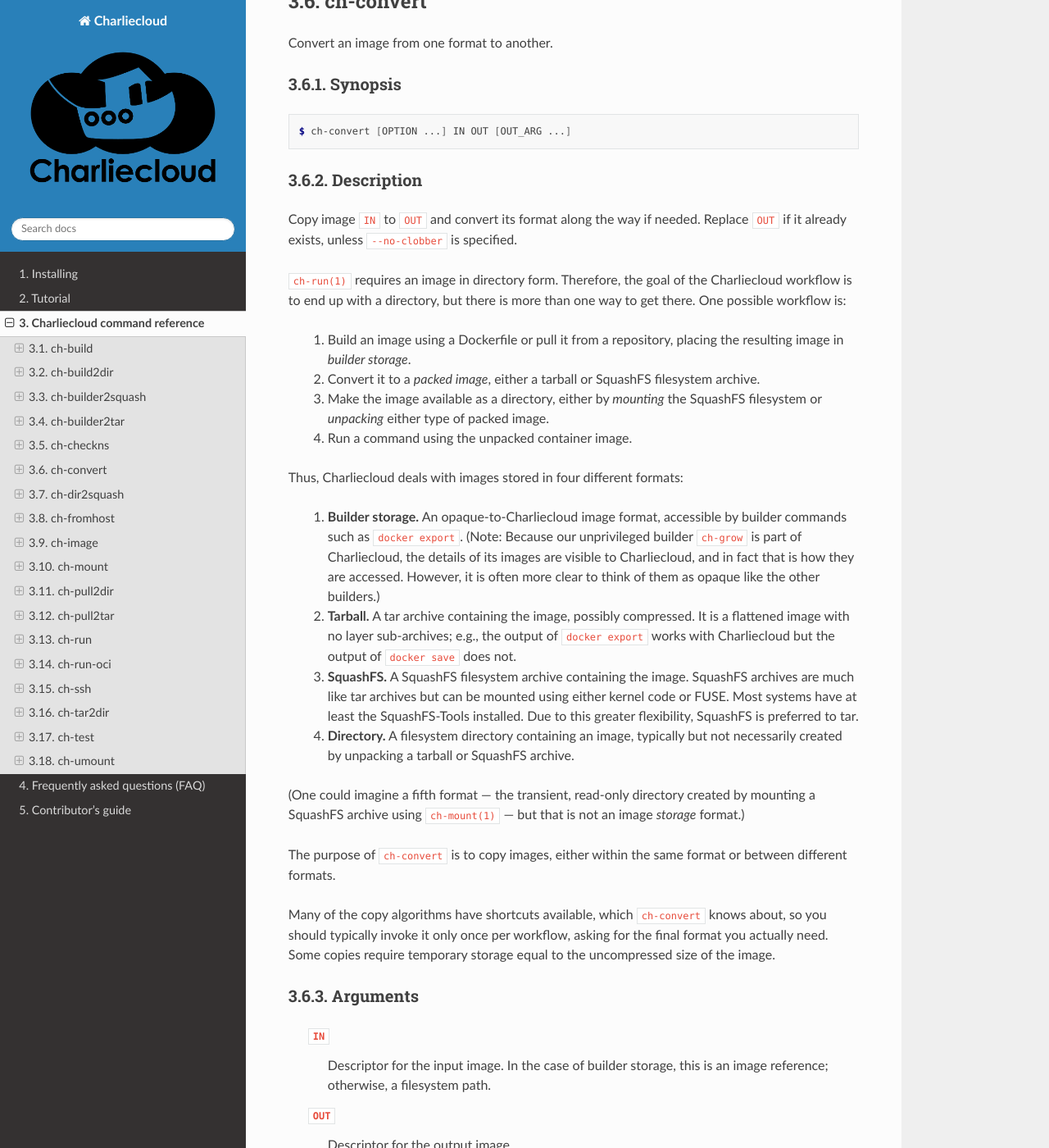
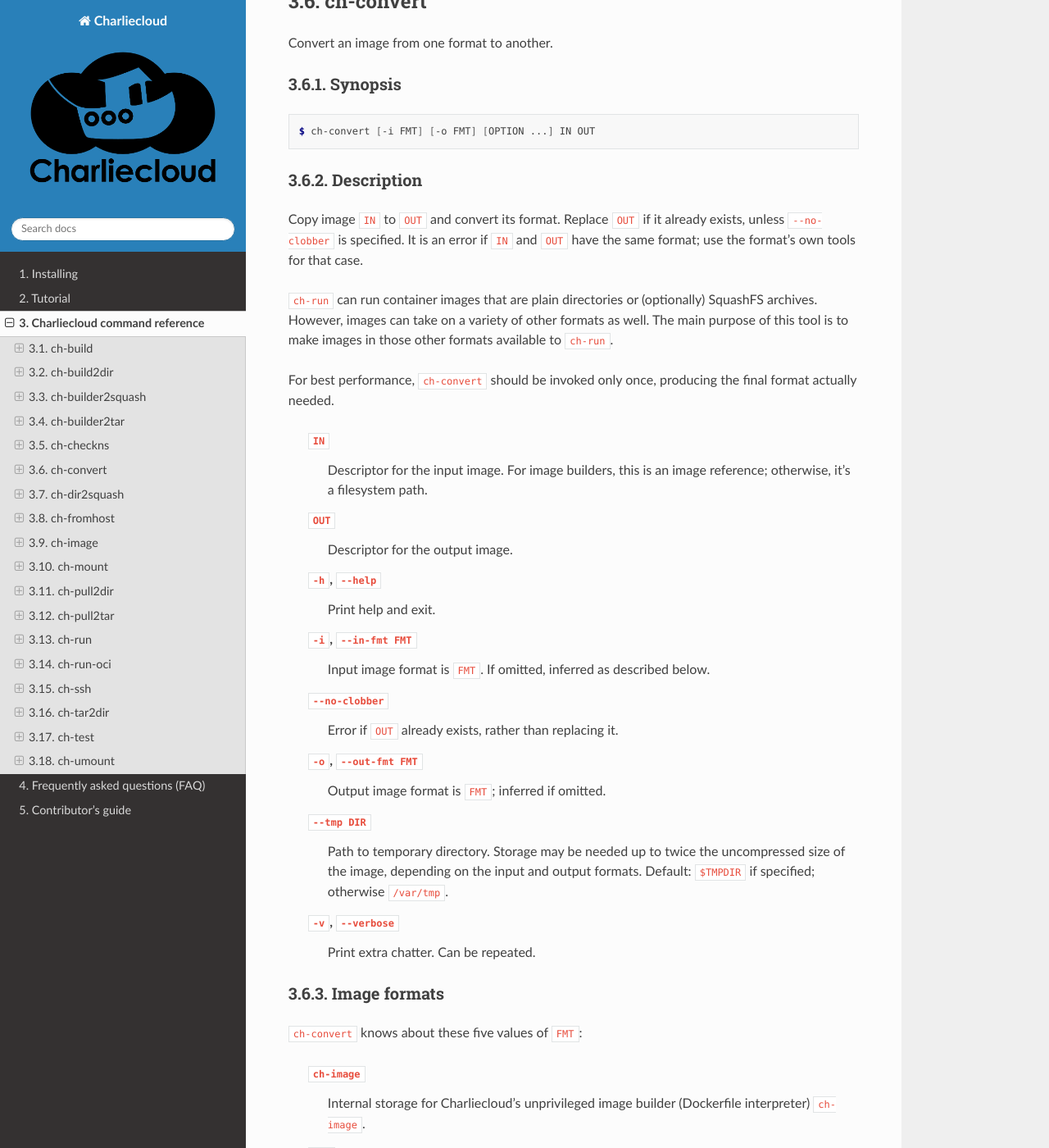
Before and after one commit to hpc/charliecloud, a Sphinx documentation site: the page built from doc/command-usage.rst, in a window 1280 px wide and 1400 px high, scrolled down 6708 px. Shown: the whole window at 82% size. Built offline with Sphinx 7.4.7 and the Read the Docs theme 2.0.0, drawn with Linux system fonts in a browser that asks for light colours; some of the changed text lies outside the part shown.

Commit message:
revise man page

```diff
--- a/doc/ch-convert_desc.rst
+++ b/doc/ch-convert_desc.rst
@@ -3,216 +3,177 @@
 
 ::
 
-  $ ch-convert [OPTION ...] IN OUT [OUT_ARG ...]
+  $ ch-convert [-i FMT] [-o FMT] [OPTION ...] IN OUT
 
 Description
 ===========
 
-Copy image :code:`IN` to :code:`OUT` and convert its format along the way if
-needed. Replace :code:`OUT` if it already exists, unless :code:`--no-clobber`
-is specified.
+Copy image :code:`IN` to :code:`OUT` and convert its format. Replace
+:code:`OUT` if it already exists, unless :code:`--no-clobber` is specified. It
+is an error if :code:`IN` and :code:`OUT` have the same format; use the
+format's own tools for that case.
 
-:code:`ch-run(1)` requires an image in directory form. Therefore, the goal of
-the Charliecloud workflow is to end up with a directory, but there is more
-than one way to get there. One possible workflow is:
+:code:`ch-run` can run container images that are plain directories or
+(optionally) SquashFS archives. However, images can take on a variety of other
+formats as well. The main purpose of this tool is to make images in those
+other formats available to :code:`ch-run`.
 
-  1. Build an image using a Dockerfile or pull it from a repository, placing
-     the resulting image in *builder storage*.
-
-  2. Convert it to a *packed image*, either a tarball or SquashFS filesystem
-     archive.
-
-  3. Make the image available as a directory, either by *mounting* the
-     SquashFS filesystem or *unpacking* either type of packed image.
-
-  4. Run a command using the unpacked container image.
-
-Thus, Charliecloud deals with images stored in four different formats:
-
-  1. **Builder storage.** An opaque-to-Charliecloud image format, accessible
-     by builder commands such as :code:`docker export`. (Note: Because our
-     unprivileged builder :code:`ch-grow` is part of Charliecloud, the details
-     of its images are visible to Charliecloud, and in fact that is how they
-     are accessed. However, it is often more clear to think of them as opaque
-     like the other builders.)
-
-  2. **Tarball.** A tar archive containing the image, possibly compressed. It
-     is a flattened image with no layer sub-archives; e.g., the output of
-     :code:`docker export` works with Charliecloud but the output of
-     :code:`docker save` does not.
-
-  3. **SquashFS.** A SquashFS filesystem archive containing the image.
-     SquashFS archives are much like tar archives but can be mounted using
-     either kernel code or FUSE. Most systems have at least the SquashFS-Tools
-     installed. Due to this greater flexibility, SquashFS is preferred to tar.
-
-  4. **Directory.** A filesystem directory containing an image, typically but
-     not necessarily created by unpacking a tarball or SquashFS archive.
-
-(One could imagine a fifth format — the transient, read-only directory created
-by mounting a SquashFS archive using :code:`ch-mount(1)` — but that is not an
-image *storage* format.)
-
-The purpose of :code:`ch-convert` is to copy images, either within the same
-format or between different formats.
-
-Many of the copy algorithms have shortcuts available, which :code:`ch-convert`
-knows about, so you should typically invoke it only once per workflow, asking
-for the final format you actually need. Some copies require temporary storage
-equal to the uncompressed size of the image.
-
-
-Arguments
-=========
+For best performance, :code:`ch-convert` should be invoked only once,
+producing the final format actually needed.
 
   :code:`IN`
-    Descriptor for the input image. In the case of builder storage, this is an
-    image reference; otherwise, a filesystem path.
+    Descriptor for the input image. For image builders, this is an image
+    reference; otherwise, it's a filesystem path.
 
   :code:`OUT`
     Descriptor for the output image.
 
-  :code:`OUT_ARG ...`
-    (Valid only for :code:`tar` and :code:`squash` output formats.) Additional
-    arguments passed unchanged to the packing command.
-
-  :code:`-b`, :code:`--builder BUILDER`
-    Use image builder :code:`BUILDER`. Default: :code:`$CH_BUILDER` if set;
-    otherwise guessed (see :code:`ch-build(1)`).
-
-  :code:`-c`, :code:`--out-compress (none|gzip|xz)`
-    (Valid only for :code:`tar` and :code:`squash` output formats.)
-    Compression algorithm for archive file. Default: :code:`$CH_COMPRESSION`
-    if set; otherwise :code:`gzip`.
-
   :code:`-h`, :code:`--help`
     Print help and exit.
 
-  :code:`-i`, :code:`--in-fmt (builder|dir|tar|squash)`
-    Format of the input image. If omitted, inferred as described below.
+  :code:`-i`, :code:`--in-fmt FMT`
+   Input image format is :code:`FMT`. If omitted, inferred as described below.
 
   :code:`--no-clobber`
-    Complain and fail if :code:`OUT` already exists, rather than replacing it.
+    Error if :code:`OUT` already exists, rather than replacing it.
 
-  :code:`-o`, :code:`--out-fmt (builder|dir|tar|squash)`
-    Format of the output image; inferred if omitted.
-
-  :code:`-s`, :code:`--builder-storage ARG`
-    Some builders take an argument specifying where to find their storage,
-    e.g. :code:`ch-grow --storage=/path`. If specified, pass :code:`ARG` to
-    the builder. Default: :code:`$CH_GROW_STORAGE` if set; otherwise, see
-    :code:`ch-grow(1)`. (Currently only implemented for :code:`ch-grow(1)`.)
+  :code:`-o`, :code:`--out-fmt FMT`
+    Output image format is :code:`FMT`; inferred if omitted.
 
   :code:`--tmp DIR`
-    Path to temporary directory. Storage needed varies between zero and the
+    Path to temporary directory. Storage may be needed up to twice the
     uncompressed size of the image, depending on the input and output formats.
-    Default: :code:`$TMP` if specified; otherwise :code:`/tmp`.
+    Default: :code:`$TMPDIR` if specified; otherwise :code:`/var/tmp`.
 
   :code:`-v`, :code:`--verbose`
-    Print extra chatter.
+    Print extra chatter. Can be repeated.
+
+.. Notes:
+
+   1. It's a deliberate choice to use UNIXey options rather than the Skopeo
+      syntax [1], e.g. "-i docker" rather than "docker:image-name".
+
+      [1]: https://manpages.debian.org/unstable/golang-github-containers-image/containers-transports.5.en.html
+
+   2. There used to be an [OUT_ARG ...] that would be passed unchanged to the
+      archiver, i.e. tar(1) or mksquashfs(1). However it wasn't clear there
+      were real use cases, and this has lots of opportunities to mess things
+      up. Also, it's not clear when it will be called. For example, if you
+      convert a directory to a tarball, then passing e.g. -J to XZ-compress
+      will work fine, but when converting from Docker, we just compress the
+      tarball we got from Docker, so in that case -J wouldn't work.
+
+   3. I also deliberately left out an option to change the output compression
+      algorithm, under the assumption that the default is good enough. This
+      can be revisited later IMO if needed.
+
+
+Image formats
+=============
+
+:code:`ch-convert` knows about these five values of :code:`FMT`:
+
+  :code:`ch-image`
+    Internal storage for Charliecloud's unprivileged image builder (Dockerfile
+    interpreter) :code:`ch-image`.
+
+  :code:`dir`
+    Ordinary filesystem directory (i.e., not a mount point) containing an
+    unpacked image. Output directories that already exist are only replaced if
+    they look like an image.
+
+  :code:`docker`
+    Internal storage for Docker.
+
+  :code:`squash`
+    SquashFS filesystem archive containing the flattened image. SquashFS
+    archives are much like tar archives but are mountable, including by
+    :code:`ch-run`'s internal SquashFUSE mounting. Most systems have at least
+    the SquashFS-Tools installed which allows unpacking into a directory, just
+    like tar. Due to this greater flexibility, SquashFS is preferred to tar.
+
+  :code:`tar`
+    Tar archive containing the flattened image with no layer sub-archives;
+    i.e., the output of :code:`docker export` works but the output of
+    :code:`docker save` does not. Output tarballs are always gzipped and must
+    end in :code:`.tar.gz`; input tarballs can be any compression acceptable
+    to :code:`tar(1)`.
+
+All of these are local formats; :code:`ch-convert` does not know how to push
+or pull images.
 
 
 Format and filename inference
 =============================
 
-:code:`ch-convert` tries to save typing by guessing formats and filenames when
-they are reasonably clear.
+:code:`ch-convert` tries to save typing by guessing formats when they are
+reasonably clear. This is done against filenames, rather than file contents,
+so the rules are the same for output descriptors that do not yet exist.
 
-Format inference is done for both :code:`IN` and :code:`OUT`. The algorithm
-tries to match the value against the following globs in this order. Paths need
-not exist in the filesystem.
+Format inference is done for both :code:`IN` and :code:`OUT`. The first
+matching glob below yields the inferred format. Paths need not exist in the
+filesystem.
 
   1. :code:`*.sqfs`, :code:`*.squash`, :code:`*.squashfs`: SquashFS.
 
-  2. :code:`*.tar`, :code:`*.t?z`, :code:`*.tar.??`, :code:`*.tar.??`: Tarball.
+  2. :code:`*.tar`, :code:`*.t?z`, :code:`*.tar.?`, :code:`*.tar.??`: Tarball.
 
-  3. :code:`/*`, :code:`./*` (i.e., absolute path or relative path with
-     explicit dot): Directory.
+  3. :code:`/*`, :code:`./*`, i.e. absolute path or relative path with
+     explicit dot: Directory.
 
-  4. :code:`*:*` (i.e., containing a colon): Builder storage.
+  4. :code:`*:*`, i.e. containing a colon, and:
+
+     1. :code:`ch-image` is installed: :code:`ch-image` internal storage.
+     2. Docker is installed: Docker internal storage.
 
   5. Otherwise: No format inference.
 
-A notable consequence of these rules is than a simple image reference such as
-:code:`debian` cannot be inferred. The workaround is to add the default tag,
-e.g. :code:`debian:latest`.
+Note that builder image references with no tag, such as :code:`debian`, are
+not inferred. The workaround is to add the default tag, in this case
+:code:`debian:latest`.
 
-:code:`ch-convert` also infers filenames for :code:`OUT` (but not :code:`IN`).
-If :code:`OUT` is path to a directory that exists, and the output format is:
+If the output format is given explicitly as :code:`dir`, :code:`squash`, or
+:code:`tar`, and :code:`OUT` is a path to a directory that exists, then a
+filename within that directory will be inferred from :code:`IN` (similarly to
+:code:`cp(1)`). If the input format is builder storage of some kind, then the
+inferred filename is the input image name with slashes replaced with percent
+and an appropriate extension appended (i.e., :code:`.sqfs`, :code:`.tar.gz`,
+or no extension for directories). For other input formats, the final component
+of the path is used with the extension replaced.
 
-  * directory,
-
-    * and :code:`OUT` ends in slash: append inferred filename.
-    * otherwise: use :code:`OUT` without modification.
-
-  * tarball or squash: append inferred filename.
-  * builder storage: use :code:`OUT` without modification.
-
-Filenames are inferred by deriving a base from :code:`IN` and then adding an
-extension appropriate for :code:`--out-fmt`. Base if :code:`IN` is:
-
-  * builder storage: image reference (i.e., :code:`IN`) with slashes changed
-    to percents.
-
-  * tarball: filename with tarball extension (e.g., :code:`.tar.gz`) removed.
-
-  * SquashFS: filename with SquashFS extension (e.g., :code:`.sqfs`) removed.
-
-  * directory: final component of the path.
-
-Supported conversions
-=====================
-
-Not all input/output format pairs are supported.
-
-+---------------------+------------------------------------------+
-|                     | output                                   |
-|                     +---------+---------+----------+-----------+
-|                     | builder | tarball | squashfs | directory |
-+---------+-----------+---------+---------+----------+-----------+
-|         | builder   | p       | Y       | Y        | Y         |
-|         +-----------+---------+---------+----------+-----------+
-|         | tarball   | p       | Y       | p        | Y         |
-| input   +-----------+---------+---------+----------+-----------+
-|         | squashfs  | p       | p       | Y        | Y         |
-|         +-----------+---------+---------+----------+-----------+
-|         | directory | p       | p       | Y        | Y         |
-+---------+-----------+---------+---------+----------+-----------+
-
-Key:
-
-  * Y : supported now
-  * p: future support is planned
-  * *blank* : no plans to support
-
-Note that when converting to builder storage from another format, the output
-is a flattened image without layers.
+If the output format is image builder storage, there is no image name
+inference.
 
 
 Examples
 ========
 
-Copy an image :code:`foo/bar:latest` from builder storage to a SquashFS file::
+Typical build-to-run sequence for image :code:`foo/bar` using :code:`ch-run`'s
+internal SquashFUSE code, inferring the SquashFS archive's filename::
 
+  $ sudo docker build -t foo/bar -f Dockerfile .
+  [...]
   $ ch-convert -o squash foo/bar:latest /var/tmp
-  input:   builder storage  foo/bar:latest
-  output:  squashfs         /var/tmp/foo%bar:latest.sqfs
+  input:   docker    foo/bar:latest
+  output:  squashfs  /var/tmp/foo%bar:latest.sqfs
+  copying ...
+  done
+  $ ch-run /var/tmp/foo%bar:latest.sqfs -- echo hello
+  hello
+
+Same conversion, but inferring output format instead of filename::
+
+  $ ch-convert foo/bar:latest /var/tmp/foo%bar:latest.sqfs
+  input:   docker    foo/bar:latest
+  output:  squashfs  /var/tmp/foo%bar:latest.sqfs
   copying ...
   done
 
-Same, but inferring output format instead of filename::
+Same conversion, but no inference at all::
 
-  $ ch-convert foo/bar:latest /var/tmp/foo%bar:latest.sqfs
-  input:   builder storage  foo/bar:latest
-  output:  squashfs         /var/tmp/foo%bar:latest.sqfs
-  copying ...
-  done
-
-Same, but no inference at all::
-
-  $ ch-convert -i builder -o squash foo/bar:latest /var/tmp/foo%bar:latest.sqfs
-  input:   builder storage  foo/bar:latest
-  output:  squashfs         /var/tmp/foo%bar:latest.sqfs
+  $ ch-convert -i ch-image -o squash foo/bar:latest /var/tmp/foo%bar:latest.sqfs
+  input:   docker    foo/bar:latest
+  output:  squashfs  /var/tmp/foo%bar:latest.sqfs
   copying ...
   done
 
@@ -221,39 +182,10 @@
   $ ch-convert -o squash foo/bar /var/tmp
   ch-convert[1234]: cannot infer format: foo/bar
 
-Copy an image :code:`foo/bar:latest` from builder storage to a new
-subdirectory of :code:`/var/tmp`::
-
-  $ ch-convert foo/bar:latest /var/tmp/
-  input:   builder storage  foo/bar:latest
-  output:  directory        /var/tmp/foo%bar:latest
-  copying ...
-  done
-
-Same, but no filename inference::
-
-  $ ch-convert foo/bar:latest /var/tmp/foo%bar:latest
-  input:   builder storage  foo/bar:latest
-  output:  directory        /var/tmp/foo%bar:latest
-  copying ...
-  done
-
-Similar, but :code:`/var/tmp` has no trailing slash. :code:`ch-convert` then
-tries to use :code:`/var/tmp` as the output image path, but stops with an
-error because :code:`/var/tmp` already exists but doesn't look like an image.
-
-::
+Error because output format and filename cannot be both inferred::
 
   $ ch-convert foo/bar:latest /var/tmp
-  input:   builder storage  foo/bar:latest
-  output:  directory        /var/tmp
-  ch-convert[1234]: directory exists but doesn't appear to be an image: /var/tmp
+  ch-convert[1234]: cannot infer both format and filename: /var/tmp
 
-Copy an image to a SquashFS file, and provide options :code:`-b 1048576` to
-:code:`mksquashfs` to set the block size to 1 MiB::
 
-  $ ch-convert -o squash foo/bar:latest /var/tmp -b 1048576
-  input:   builder storage  foo/bar:latest
-  output:  squashfs         /var/tmp/foo%bar:latest.sqfs
-  copying ...
-  done
+..  LocalWords:  FMT fmt
```
